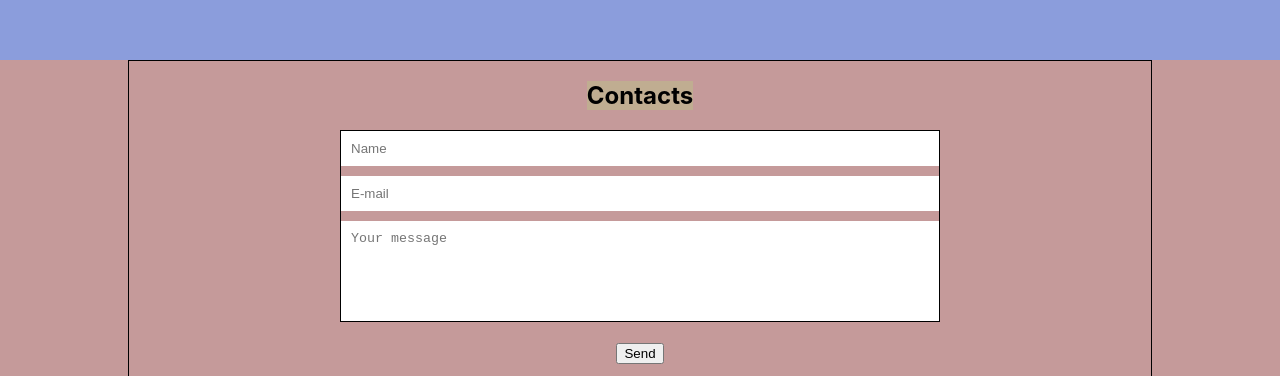
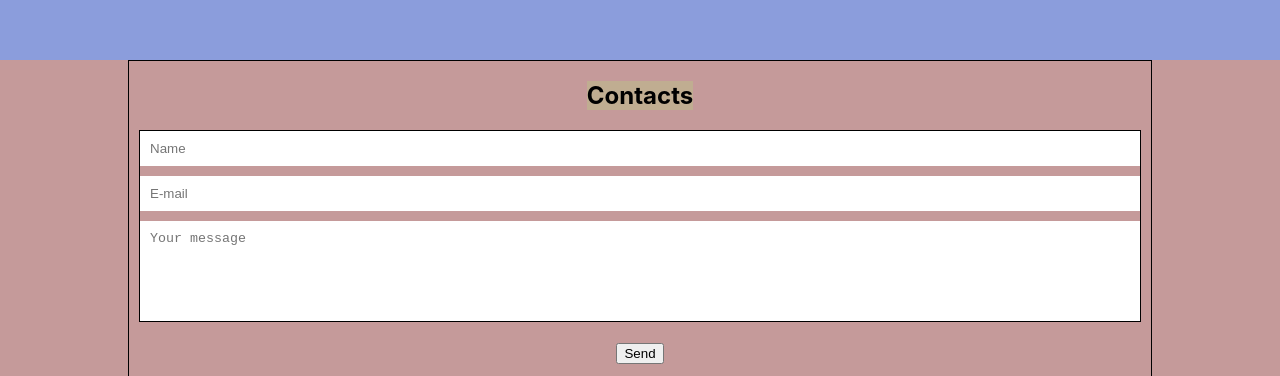
Before and after one commit to prudiusDenys/portfolio, a React (Create React App) app: page / in a window 1280 px wide. Shown: the part 2424-2800 px from the top of the page. Built offline with nearby package versions, Linux system fonts and the light colour scheme.

Commit message:
added adaptive

```diff
--- a/package.json
+++ b/package.json
@@ -2,6 +2,7 @@
   "name": "my-app",
   "version": "0.1.0",
   "private": true,
+  "homepage": "https://prudiusDenys.github.io/portfolio",
   "dependencies": {
     "@testing-library/jest-dom": "^4.2.4",
     "@testing-library/react": "^9.3.2",
@@ -10,6 +11,7 @@
     "@types/node": "^12.0.0",
     "@types/react": "^16.9.0",
     "@types/react-dom": "^16.9.0",
+    "gh-pages": "^3.1.0",
     "normalize.css": "^8.0.1",
     "react": "^16.13.1",
     "react-dom": "^16.13.1",
@@ -21,7 +23,9 @@
     "start": "react-scripts start",
     "build": "react-scripts build",
     "test": "react-scripts test",
-    "eject": "react-scripts eject"
+    "eject": "react-scripts eject",
+    "predeploy": "npm run build",
+    "deploy": "gh-pages -d build"
   },
   "eslintConfig": {
     "extends": "react-app"
--- a/src/Components/Form/Form.module.css
+++ b/src/Components/Form/Form.module.css
@@ -13,7 +13,6 @@
 }
 
 .formBox {
-  max-width: 600px;
   width: 100%;
   display: flex;
   flex-direction: column;
```
Also changed, not shown: 1 other file (tests, documents, lock files or other folders).
